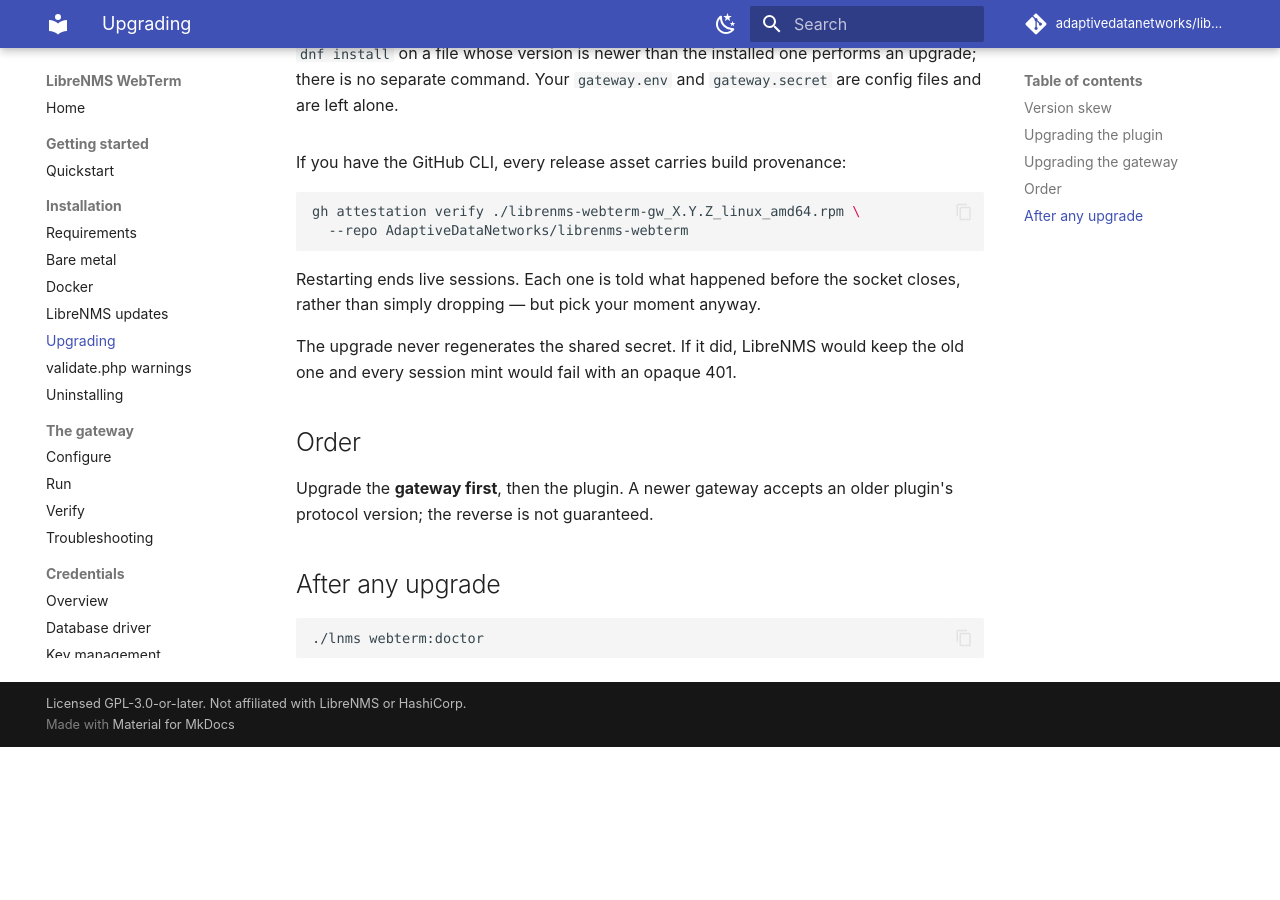
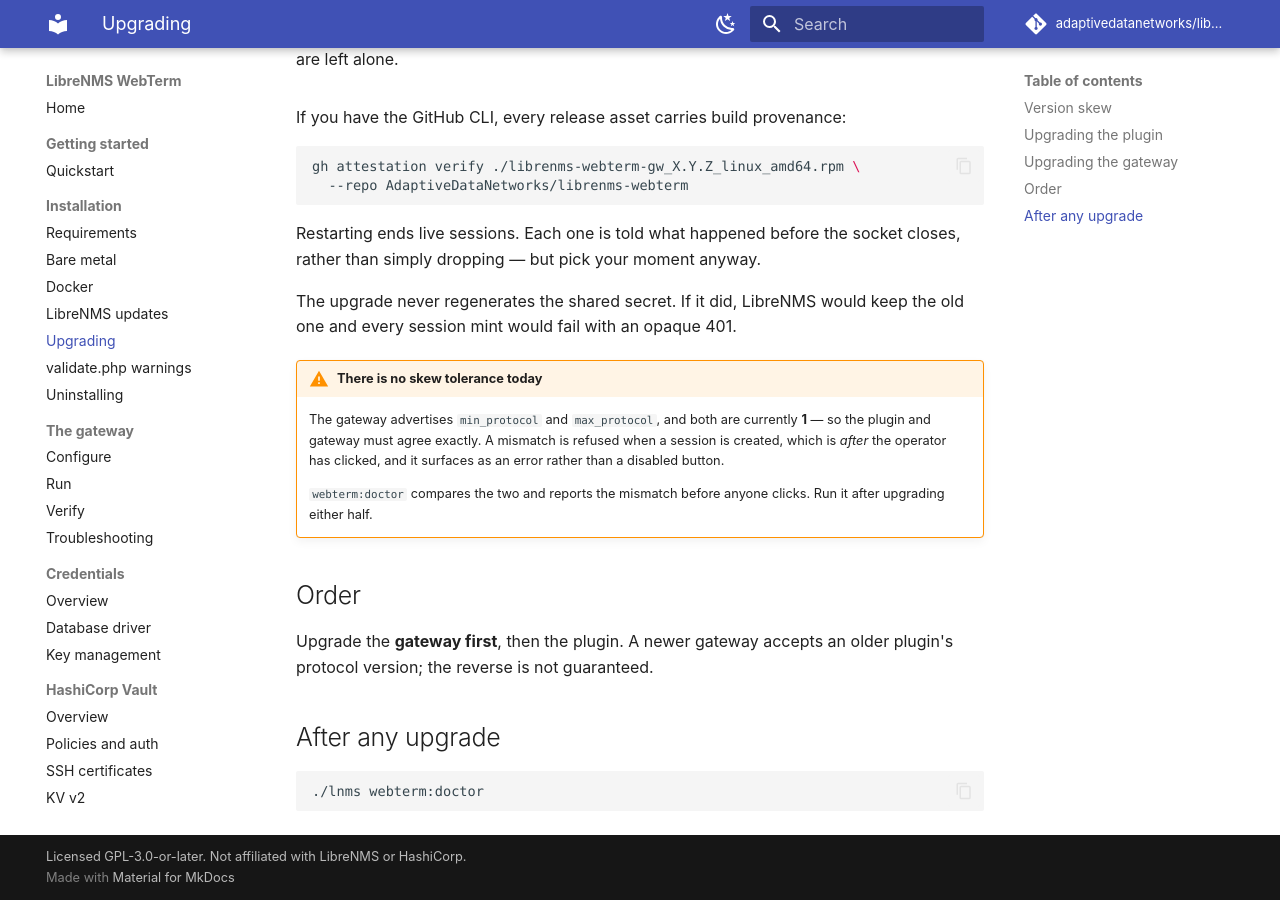
Before and after one commit to AdaptiveDataNetworks/librenms-webterm, an MkDocs documentation site: the page built from docs/install/upgrading.md, in a window 1280 px wide and 900 px high, scrolled down 1640 px. Built offline with MkDocs 1.6.1 and Material for MkDocs 9.7.7, drawn with Linux system fonts in a browser that asks for light colours; comment, search, counter and statistics services are not loaded; before the commit the page ends 2387 px from its top, so only the background shows below that; some of the changed text lies outside the part shown.

Commit message:
docs: stop promising version-skew tolerance that does not exist
compatibility.md and upgrading.md described a warning banner at one version
apart and a self-disabling terminal button beyond that. Neither exists: the
only implementation is a GatewayVersionException thrown from GatewayClient, and
proto.go has Version = MinSupported = MaxSupported = 1, so there is no skew to
tolerate in either direction. A mismatch is refused at session-create, which is
after the operator has clicked.

The release notes carried the same claim, so every release has shipped it.

Corrected to what the code does. Doctor already compares the two versions and
reports a mismatch before anyone clicks, which is the part that is real.

```diff
--- a/.goreleaser.yaml
+++ b/.goreleaser.yaml
@@ -131,4 +131,4 @@ release:
         ./lnms plugin:add adaptivedatanetworks/librenms-webterm
 
     Plugin and gateway version independently and support one protocol version
-    of skew in each direction. Run `./lnms webterm:doctor` after upgrading either.
+    protocol version, and there is no skew tolerance today: a mismatch is refused. Run `./lnms webterm:doctor` after upgrading either.
--- a/docs/install/upgrading.md
+++ b/docs/install/upgrading.md
@@ -7,8 +7,7 @@ Plugin and gateway version **independently**, and that is the normal state, not
 | Skew | Behaviour |
 |---|---|
 | Same version | Normal |
-| One version apart | Works, with a warning banner |
-| Further apart | The terminal button disables itself |
+| Any protocol mismatch | Refused outright |
 
 The button disabling is deliberate. Failing at connect time — after the user has clicked, authenticated and waited — is a worse experience than not offering the button.
 
@@ -110,6 +109,16 @@ Restarting ends live sessions. Each one is told what happened before the socket
 
 The upgrade never regenerates the shared secret. If it did, LibreNMS would keep the old one and every session mint would fail with an opaque 401.
 
+!!! warning "There is no skew tolerance today"
+
+    The gateway advertises `min_protocol` and `max_protocol`, and both are
+    currently **1** — so the plugin and gateway must agree exactly. A mismatch
+    is refused when a session is created, which is *after* the operator has
+    clicked, and it surfaces as an error rather than a disabled button.
+
+    `webterm:doctor` compares the two and reports the mismatch before anyone
+    clicks. Run it after upgrading either half.
+
 ## Order
 
 Upgrade the **gateway first**, then the plugin. A newer gateway accepts an older plugin's protocol version; the reverse is not guaranteed.
```
Also changed, not shown: docs/reference/compatibility.md (+1 -1 lines).
